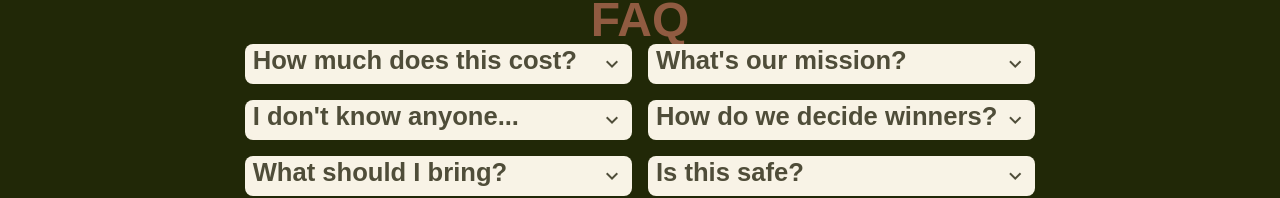
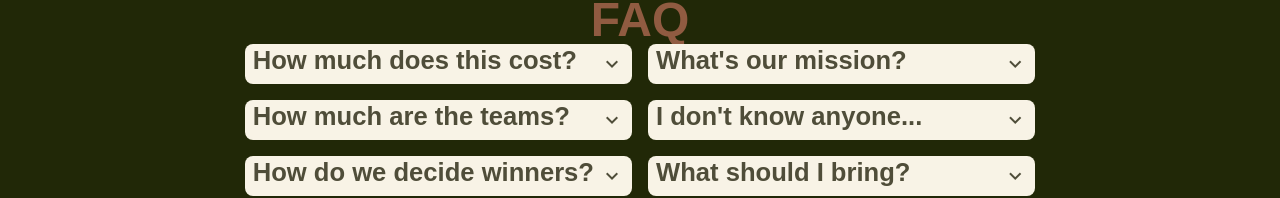
Before and after one commit to wyu4/camel-case, a React (Vite) app: page / in a window 1280 px wide. Shown: the part 3032-3230 px from the top of the page. Built offline with nearby package versions, Linux system fonts and the light colour scheme; no server answers; a web font is replaced by a local one.

Commit message:
Add teams question

```diff
--- a/src/elements/FAQ.tsx
+++ b/src/elements/FAQ.tsx
@@ -87,6 +87,16 @@ export default function FAQ() {
                     children={<p>Mission</p>}
                 />
                 <QuestionResponse
+                    question="How much are the teams?"
+                    children={
+                        <>
+                            <p>
+                                Teams can have up to three participants.
+                            </p>
+                        </>
+                    }
+                />
+                <QuestionResponse
                     question="I don't know anyone..."
                     children={
                         <p>
```
